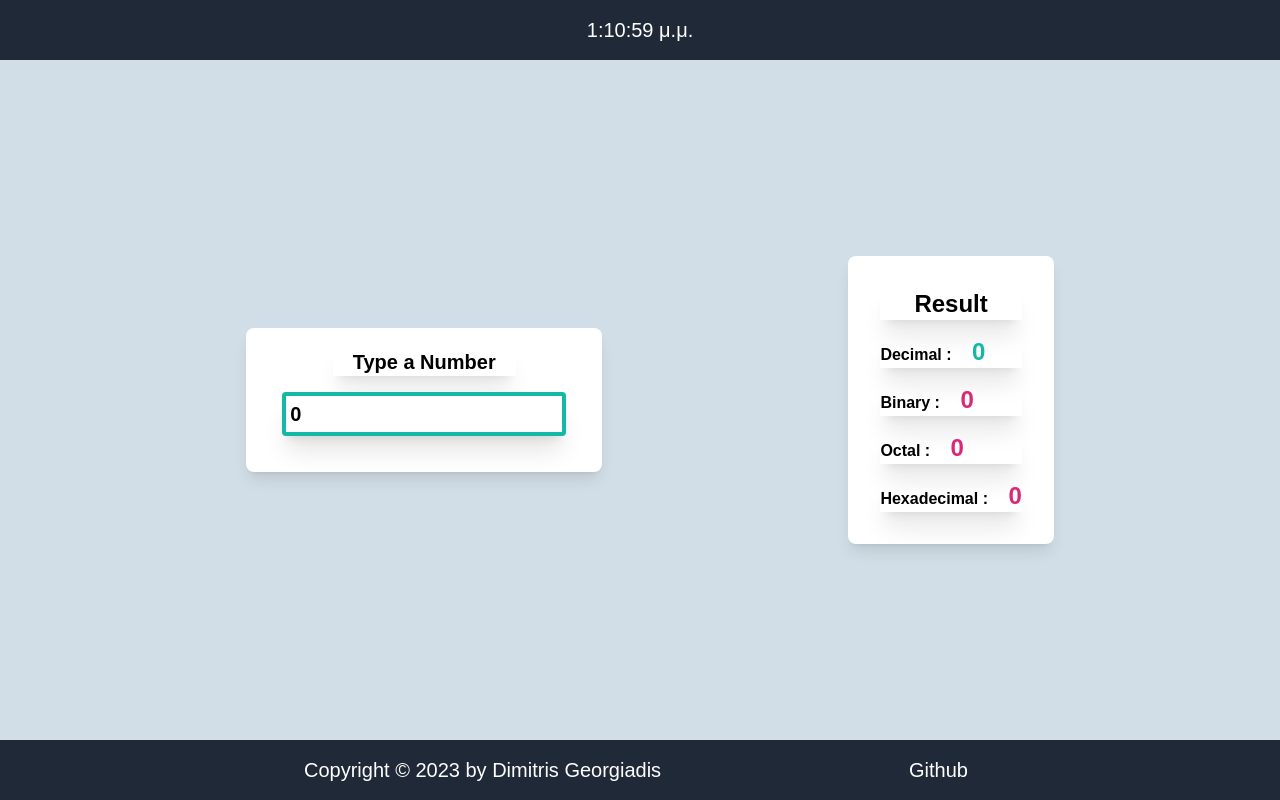
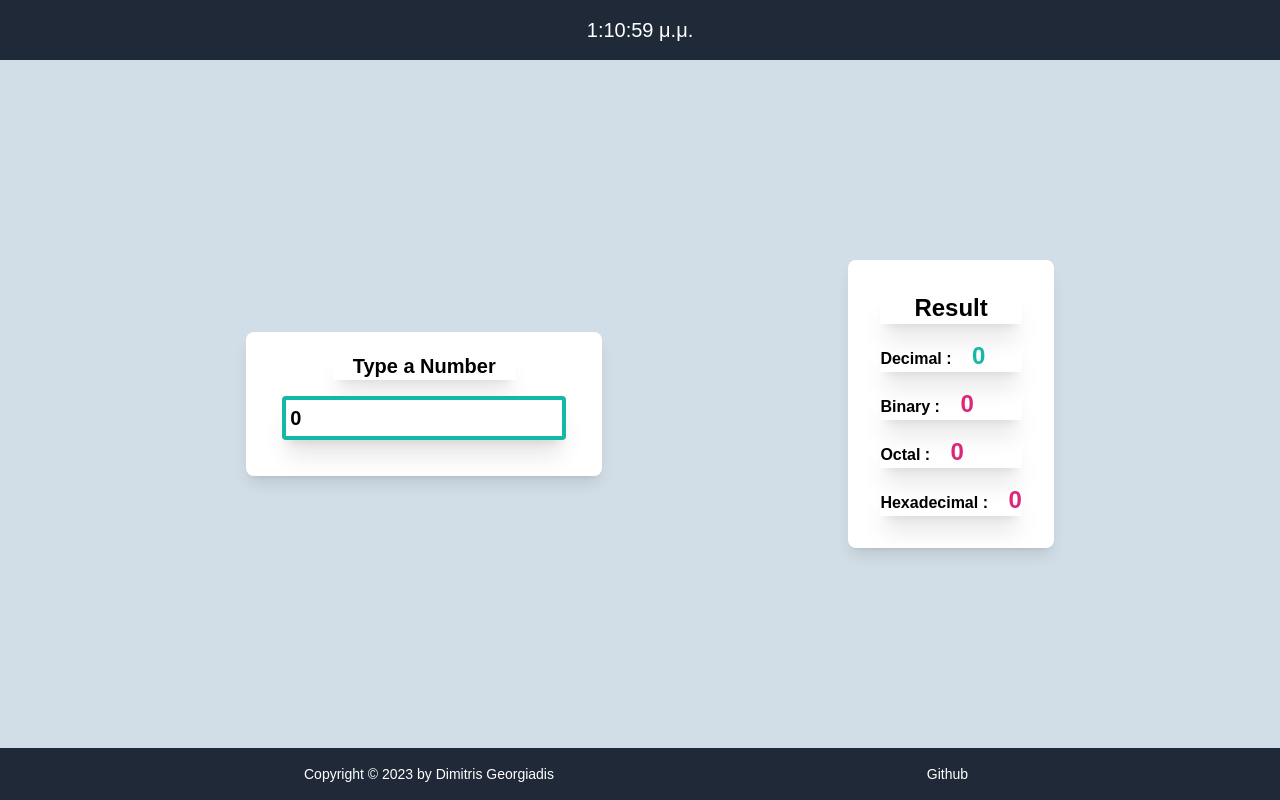
Before and after one commit to geojimas/deciconv, a Vue app: page / in a window 1280 px wide. Built offline with nearby package versions, Linux system fonts and the light colour scheme; a web font is replaced by a local one.

Commit message:
footer ui fix

```diff
--- a/src/components/FooterView.vue
+++ b/src/components/FooterView.vue
@@ -1,7 +1,7 @@
 <template>
   <div class="bg-gray-800">
     <div class="max-w-2xl mx-auto py-4">
-      <div class="animate__animated animate__fadeIn flex flex-col md:flex-row md:justify-between items-center text-xl text-white">
+      <div class="animate__animated animate__fadeIn flex flex-col md:flex-row md:justify-between items-center text-sm text-white">
         <p class="mt-4 md:mt-0">
           Copyright &#169; {{ new Date().getFullYear() }} by Dimitris Georgiadis
         </p>
```
